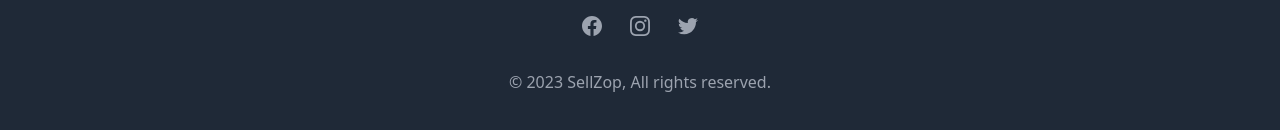
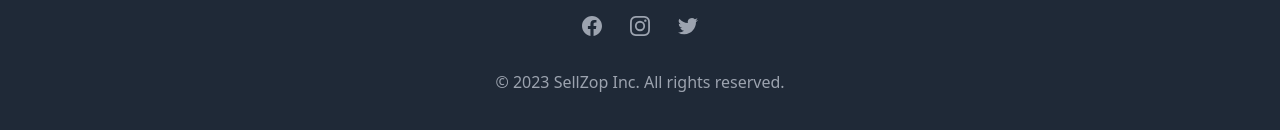
Before and after one commit to aiappbots/sellzop-landing, a Next.js app: page / in a window 1280 px wide. Shown: the part 1874-2004 px from the top of the page. Built offline with nearby package versions, Linux system fonts and the light colour scheme.

Commit message:
add Inc. text

```diff
--- a/components/Footer.tsx
+++ b/components/Footer.tsx
@@ -101,7 +101,7 @@ export default function Footer() {
 					))}
 				</div>
 				<p className='mt-8 text-center text-base text-gray-400'>
-					&copy; 2023 SellZop, All rights reserved.
+					&copy; 2023 SellZop Inc. All rights reserved.
 				</p>
 			</div>
 		</footer>
```
